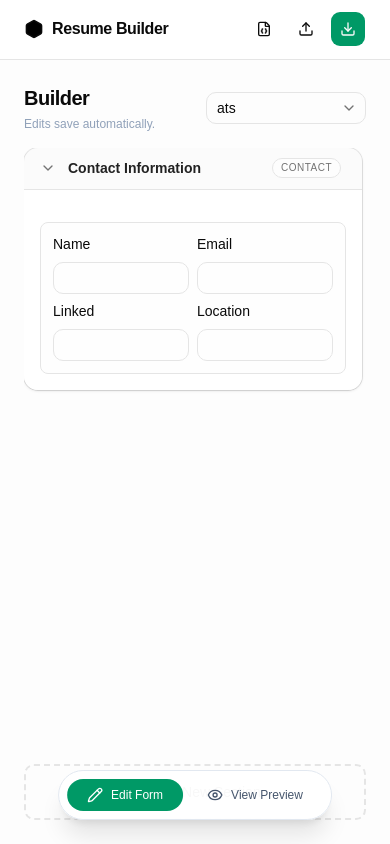
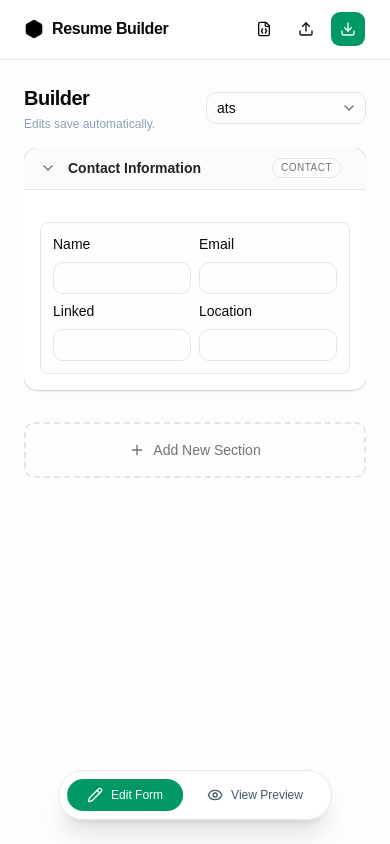
Before and after one commit to dhaboav/resume-builder, a React (Vite) app: page / in a window 390 px wide. Built offline with nearby package versions, Linux system fonts and the light colour scheme.

Commit message:
fix: Fix cant down for section card in mutators move func

```diff
--- a/src/resume/components/FormPanel.tsx
+++ b/src/resume/components/FormPanel.tsx
@@ -39,7 +39,7 @@ export function FormPanel() {
         </Select>
       </header>
 
-      <div className="mb-4 flex-1 space-y-4 overflow-y-auto pr-1">
+      <div className="mb-4 space-y-4 overflow-y-auto">
         {sections.map((sec, i) => (
           <SectionCard
             key={sec.id}
@@ -62,7 +62,7 @@ export function FormPanel() {
       <button
         type="button"
         onClick={() => setDialogOpen(true)}
-        className="hover:border-brand hover:text-brand hover:bg-brand/5 flex min-h-11 w-full shrink-0 items-center justify-center gap-2 rounded-lg border-2 border-dashed border-border py-4 text-sm font-medium text-muted-foreground transition"
+        className="hover:border-brand hover:text-brand hover:bg-brand/5 mb-18 flex min-h-11 w-full shrink-0 items-center justify-center gap-2 rounded-lg border-2 border-dashed border-border py-4 text-sm font-medium text-muted-foreground transition lg:mb-0"
       >
         <Plus className="h-4 w-4" /> Add New Section
       </button>
--- a/src/resume/store/mutators.ts
+++ b/src/resume/store/mutators.ts
@@ -10,8 +10,7 @@ export const resumeMutators = {
     if (secId === 'contact') return sections;
     const index = sections.findIndex((sec) => sec.id === secId);
     const target = index + direction;
-    if (index <= 1 || target < 1 || target >= sections.length) return sections;
-
+    if (index < 1 || target < 1 || target >= sections.length) return sections;
     const result = [...sections];
     [result[index], result[target]] = [result[target], result[index]];
     return result;
```
